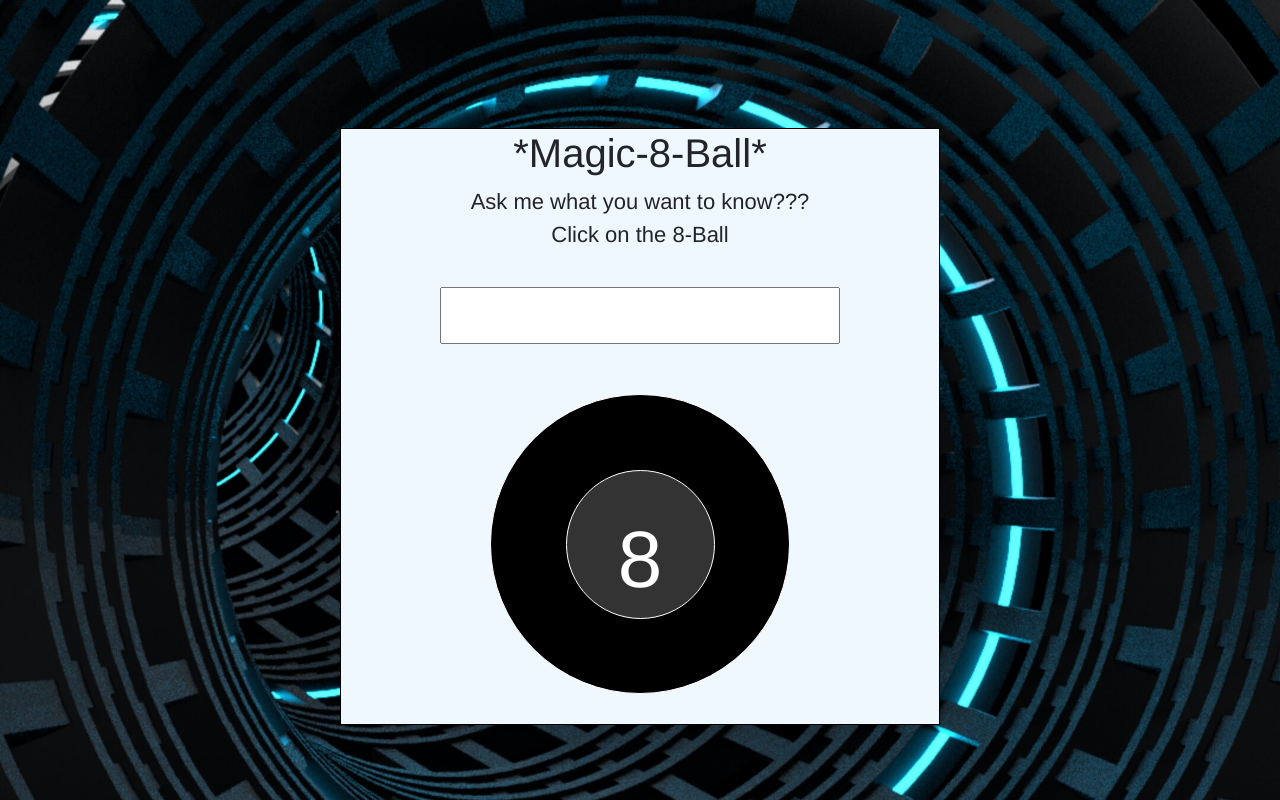
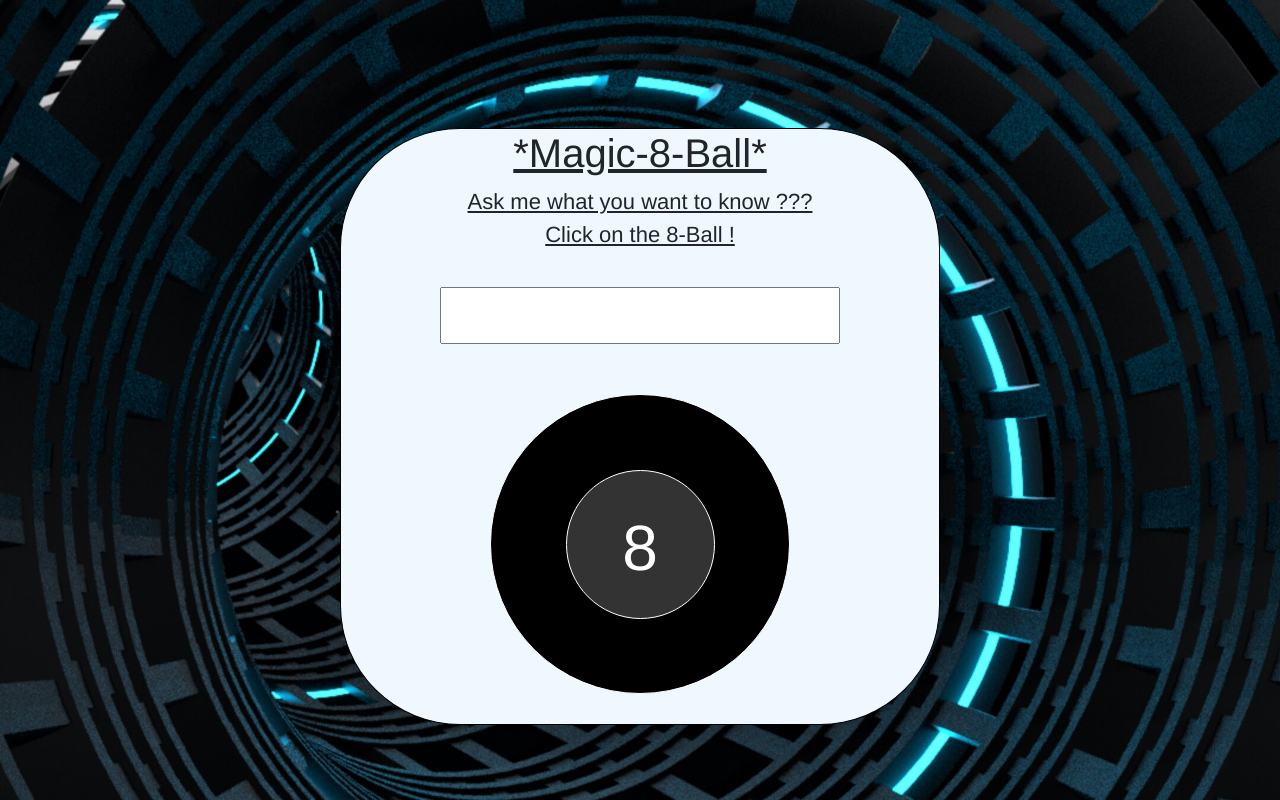
Before and after one commit to ebotello911/Magic-8-Ball, a plain HTML site: page index.html in a window 1280 px wide. Drawn offline with nearby package versions, Linux system fonts and the light colour scheme.

Commit message:
changed styling

```diff
--- a/index.html
+++ b/index.html
@@ -13,8 +13,8 @@
     <body>
 
         <div id="content">
-            <h1>*Magic-8-Ball*</h1>
-            <p id="info">Ask me what you want to know???<br>Click on the 8-Ball </p>
+            <h1><u>*Magic-8-Ball*</u></h1>
+            <p id="info"><u>Ask me what you want to know ???<br>Click on the 8-Ball !</u> </p>
             <input type="text" id="question" />
              <div id="eight-ball" class="eight-ball">
                 <div class="answer">
--- a/styles.css
+++ b/styles.css
@@ -16,6 +16,7 @@ body, html{
  width: 600px;
  margin: 0 auto;
  margin-top: 10%;
+ border-radius: 20%;
  border: 1px solid black;
  text-align: center;
  font-family: 'Helvetica Neue', arial;
@@ -43,14 +44,14 @@ div.answer {
 }
 
 p#eight {
-  font-size: 5em;
+  font-size: 4em;
   margin: 20% auto;
   color: white;
 }
 
 p#answer {
   padding: 23px;
-  color: lightblue;
+  color: rgb(64, 188, 230);
   letter-spacing: 2px;
   font-size:18px;
 }
```
